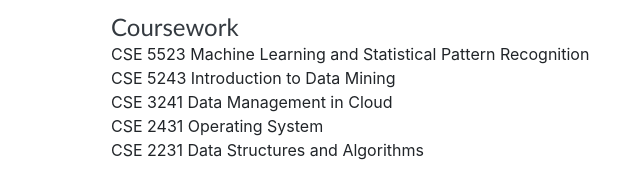
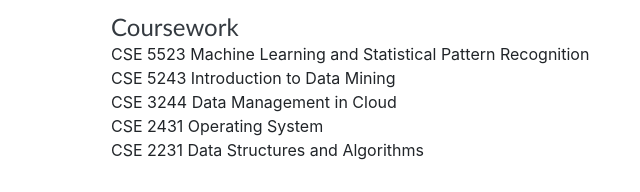
Before and after one commit to yukeyang32/CV, a website with bundled scripts: page index.html in a window 1280 px wide. Shown: the part 1248-1440 px from the top of the page, 209-849 px from the left. Built offline with nearby package versions, Linux system fonts and the light colour scheme; a web font is replaced by a local one.

Commit message:
Course Number Correction

```diff
--- a/index.html
+++ b/index.html
@@ -106,7 +106,7 @@
               <h4 class="mb-0">Coursework</h4>
               <div>CSE 5523  Machine Learning and Statistical Pattern Recognition</div>
               <div>CSE 5243 Introduction to Data Mining</div>
-              <div>CSE 3241 Data Management in Cloud</div>
+              <div>CSE 3244 Data Management in Cloud</div>
               <div>CSE 2431 Operating System</div>
               <div>CSE 2231 Data Structures and Algorithms</div>
             </div>
```
